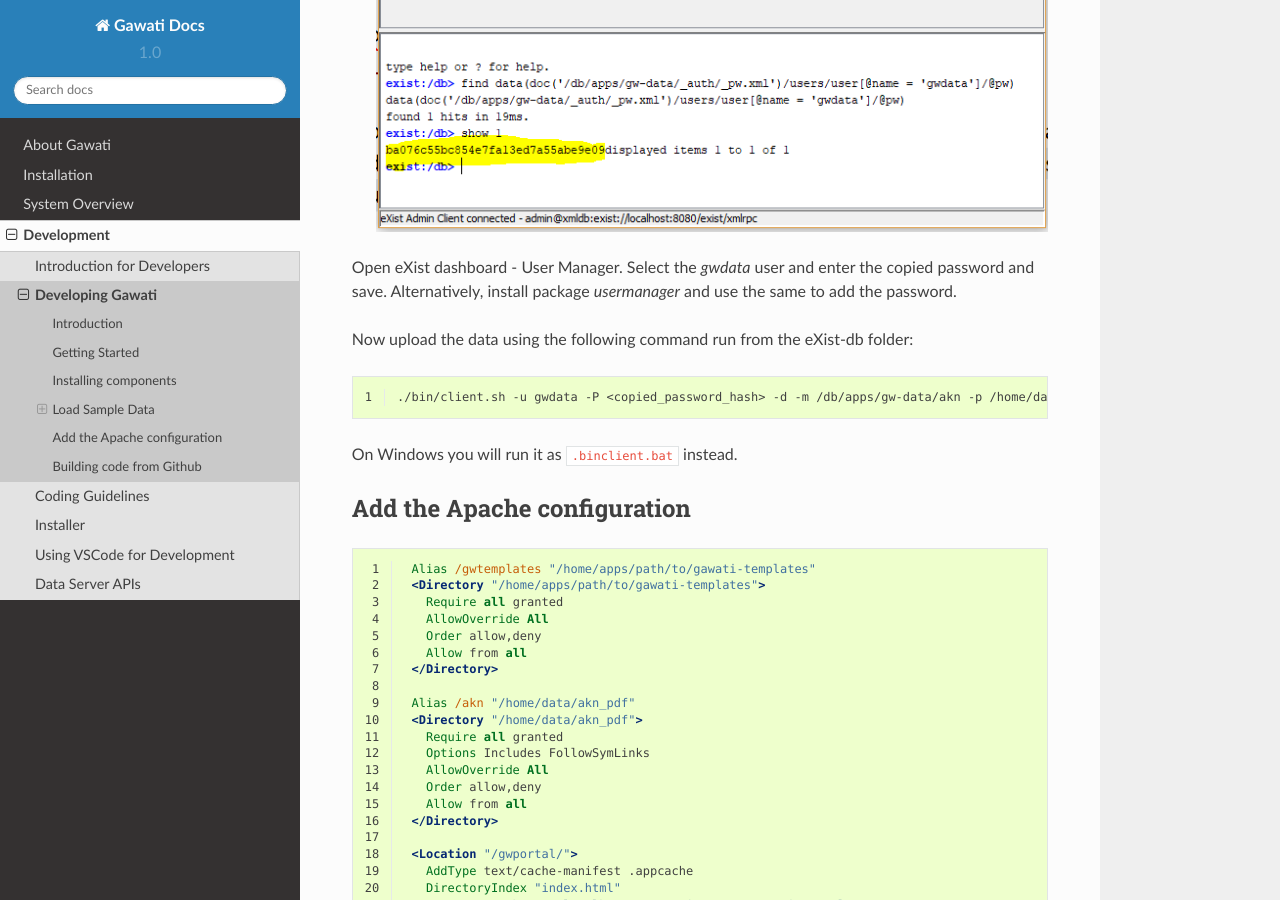
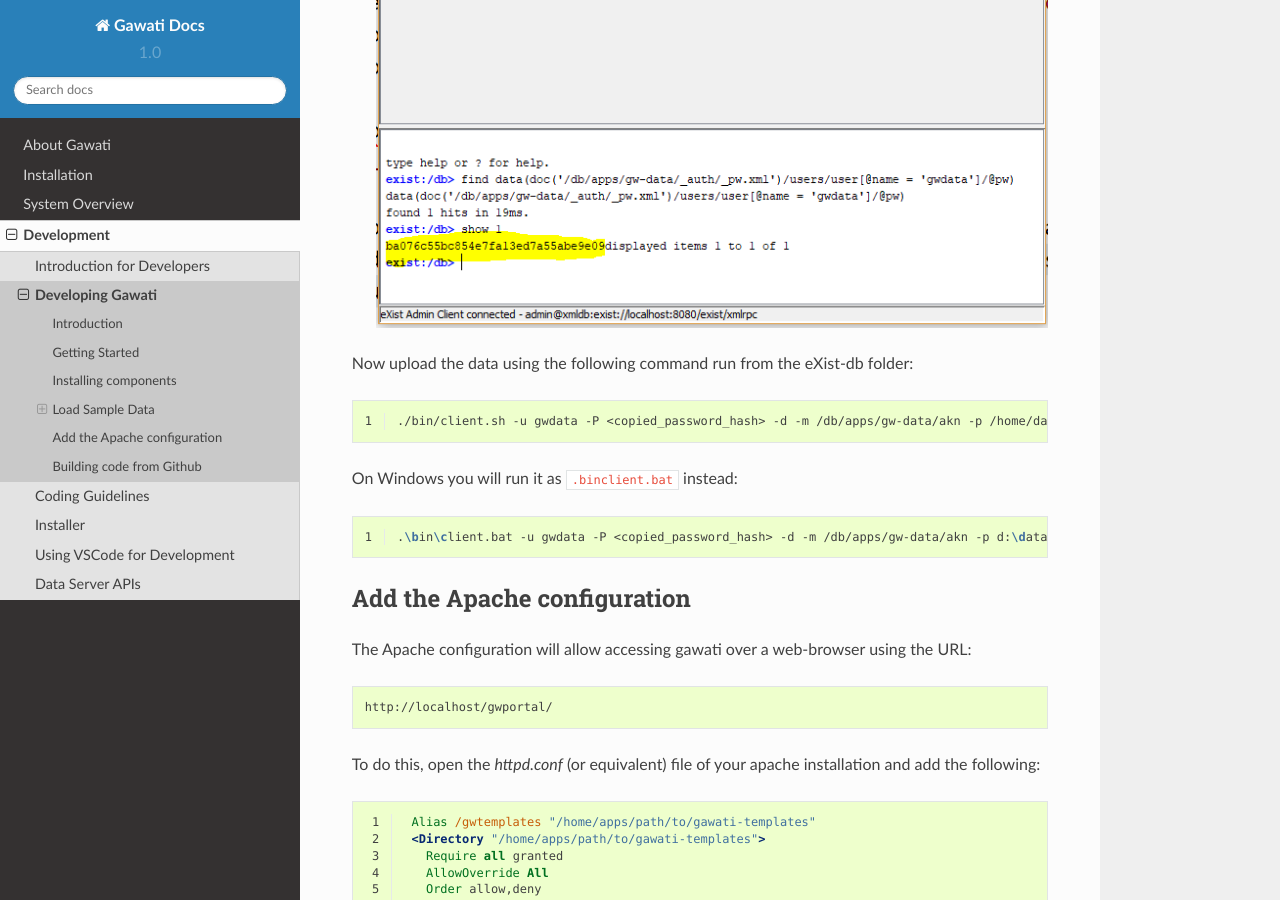
Before and after one commit to gawati/gawati-docs, a Sphinx documentation site: the page built from docs/source/development/dev-env.rst, in a window 1280 px wide and 900 px high, scrolled down 2740 px. Built offline with Sphinx 7.4.7 and the Read the Docs theme 2.0.0, drawn with Linux system fonts in a browser that asks for light colours; some of the changed text lies outside the part shown.

Commit message:
Adding some more info

```diff
--- a/docs/source/development/dev-env.rst
+++ b/docs/source/development/dev-env.rst
@@ -34,22 +34,29 @@ You can either build the source from github for each component, or you can insta
 Installing components
 *********************
 
+.. versionadded:: 1.4
+  The components are currently at version 1.4
+
 First download the individual components into a folder:
 
- 1. `Gawati Portal <https://github.com/gawati/gawati-portal/releases/download/1.3/gawati-portal-1.3-dev.xar>`_
- 2. `Gawati Data <https://github.com/gawati/gawati-data/releases/download/1.2/gawati-data-1.2.xar>`_
- 3. `Gawati XML Data <https://github.com/gawati/gawati-data-xml/releases/download/1.2/gw-data-1.2.xar>`_
+ 1. `Gawati Portal <https://github.com/gawati/gawati-portal/releases/download/1.4/gawati-portal-1.4-dev.xar>`_
+ 2. `Gawati Data <https://github.com/gawati/gawati-data/releases/download/1.4/gawati-data-1.4.xar>`_
+ 3. `Gawati XML Data <https://github.com/gawati/gawati-data-xml/releases/download/1.4/gw-data-1.4.xar>`_
 
 Place these files in the `autodeploy` folder within the eXist installation, and restart the eXist database server. They will be automatically installed.
 
 Now download the front-end templates, and place them in a folder where Apache can server them:
 
-  * `Gawati Templates <https://github.com/gawati/gawati-templates/releases/download/1.3/gawati-templates-1.3.zip>`_
+  * `Gawati Templates <https://github.com/gawati/gawati-templates/releases/download/1.4/gawati-templates-1.4.zip>`_
 
 
 ****************
 Load Sample Data
 ****************
+
+.. versionadded:: 1.2
+  The sample data is currently at version 1.2
+
 To understand better how gawati works, we provide you with sample data, which can be loaded into the system and tested. Sample data is provided in two specific parts:
 
  * Xml Documents - which get loaded into the XML database
@@ -95,8 +102,6 @@ Copy the output password hash as shown below.
    :align: center
    :figclass: align-center
 
-Open eXist dashboard - User Manager.  Select the `gwdata` user and enter the copied password and save.  Alternatively, install package `usermanager` and use the same to add the password.
-
 Now upload the data using the following command run from the eXist-db folder:
 
 .. code-block:: bash
@@ -104,11 +109,26 @@ Now upload the data using the following command run from the eXist-db folder:
 
     ./bin/client.sh -u gwdata -P <copied_password_hash> -d -m /db/apps/gw-data/akn -p /home/data/akn_xml/akn
 
-On Windows you will run it as :samp:`.\bin\client.bat` instead.
+On Windows you will run it as :samp:`.\bin\client.bat` instead:
+
+.. code-block:: bash
+    :linenos:
+
+    .\bin\client.bat -u gwdata -P <copied_password_hash> -d -m /db/apps/gw-data/akn -p d:\data\akn_xml\akn
+
 
 ****************************
 Add the Apache configuration
 ****************************
+
+The Apache configuration will allow accessing gawati over a web-browser using the URL:
+
+.. code-block:: none
+
+  http://localhost/gwportal/
+
+To do this, open the `httpd.conf` (or equivalent) file of your apache installation and add the following:
+
 .. code-block:: apacheconf
    :linenos:
 
@@ -138,6 +158,7 @@ Add the Apache configuration
       SetEnv force-proxy-request-1.0 1
       SetEnv proxy-nokeepalive 1
     </Location>
+
 The above assumes:
   * eXist-db is running on port 8080 (if that is not the case in your installation change it appropriately in line 17 and 18)
   * Change the path in line 1 and line 2 to the folder into which you extracted `Gawati Templates`
```
Also changed, not shown: other parts of docs/source/development/dev-env.rst (+1 -1 lines).
